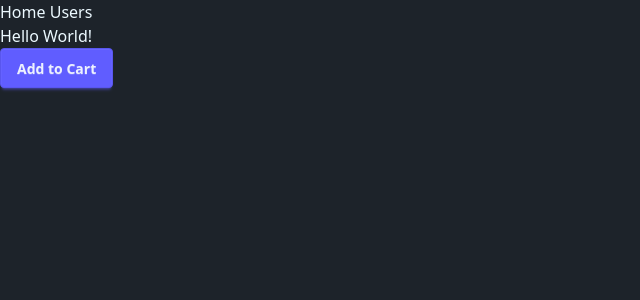
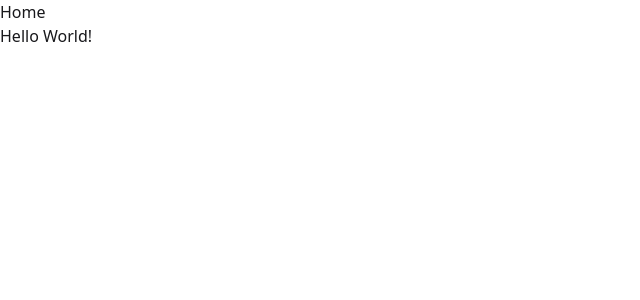
Before and after one commit to fohalabi/Trakit, a Next.js app: page / in a window 1280 px wide. Shown: the top 300 px of the page, without its empty margins (0-640 px from the left). Built offline with nearby package versions, Linux system fonts and the light colour scheme.

Commit message:
refactoring the whole codebase

```diff
--- a/app/components/AddToCart.tsx
+++ /dev/null
@@ -1,12 +0,0 @@
-'use client';
-import React from 'react'
-
-const AddToCart = () => {
-  return (
-    <div>
-      <button className='btn btn-primary' onClick={() => console.log("click!")}>Add to Cart</button>
-    </div>
-  )
-}
-
-export default AddToCart
--- a/app/components/ProductCard.tsx
+++ /dev/null
@@ -1,12 +0,0 @@
-import React from 'react'
-import AddToCart from './AddToCart';
-
-const ProductCard = () => {
-  return (
-    <div>
-      <AddToCart />
-    </div>
-  )
-}
-
-export default ProductCard
--- a/app/components/product.module.css
+++ /dev/null
@@ -1,4 +0,0 @@
-.card {
-    padding: 1rem;
-    border: 1px solid #ccc;
-}
--- a/app/layout.tsx
+++ b/app/layout.tsx
@@ -24,13 +24,12 @@ export default function RootLayout({
   children: React.ReactNode;
 }>) {
   return (
-    <html lang="en" data-theme="dark">
+    <html lang="en">
       <body
         className={`${geistSans.variable} ${geistMono.variable} antialiased`}
       >
         <div>
           <Link href="/"> Home </Link>
-          <Link href="/users"> Users </Link>
         </div>
         {children}
       </body>
--- a/app/page.tsx
+++ b/app/page.tsx
@@ -1,10 +1,7 @@
-import ProductCard from "./components/ProductCard";
-
 export default function Home() {
   return (
     <main>
       <h1>Hello World!</h1>
-      <ProductCard />
     </main>
   );
 }
--- a/app/users/new/page.tsx
+++ /dev/null
@@ -1,11 +0,0 @@
-import React from 'react'
-
-const NewUserPage = () => {
-  return (
-    <div>
-      <h1>Create New User</h1>
-    </div>
-  )
-}
-
-export default NewUserPage
--- a/app/users/page.tsx
+++ /dev/null
@@ -1,34 +0,0 @@
-import React from 'react'
-
-interface User {
-  id: number;
-  name: string;
-  email: string;
-}
-
-const UsersPage = async () => {
-  const res = await fetch('https://jsonplaceholder.typicode.com/users',
-    { next: {revalidate: 10} });
-  const users: User[] = await res.json();
-  return (
-    <div>
-      <h1>Users</h1>
-      <table className='table table-bordered'>
-        <thead>
-          <tr>
-            <th>Name</th>
-            <th>Email</th>
-          </tr>
-        </thead>
-        <tbody>
-          {users.map(user => <tr key={user.id}>
-            <td>{user.name}</td>
-            <td>{user.email}</td>
-          </tr>)}
-        </tbody>
-      </table>
-    </div>
-  )
-}
-
-export default UsersPage
```
